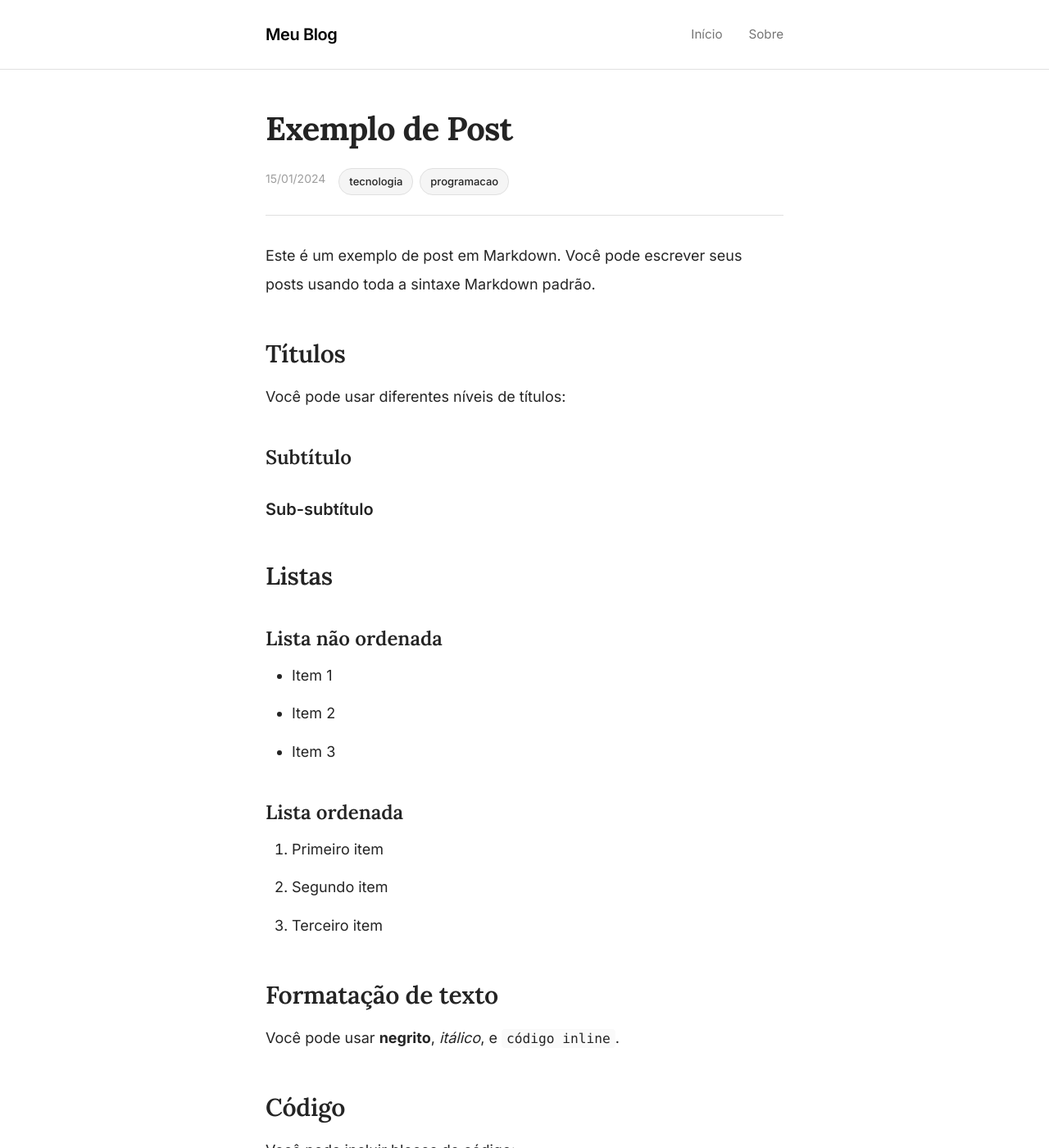
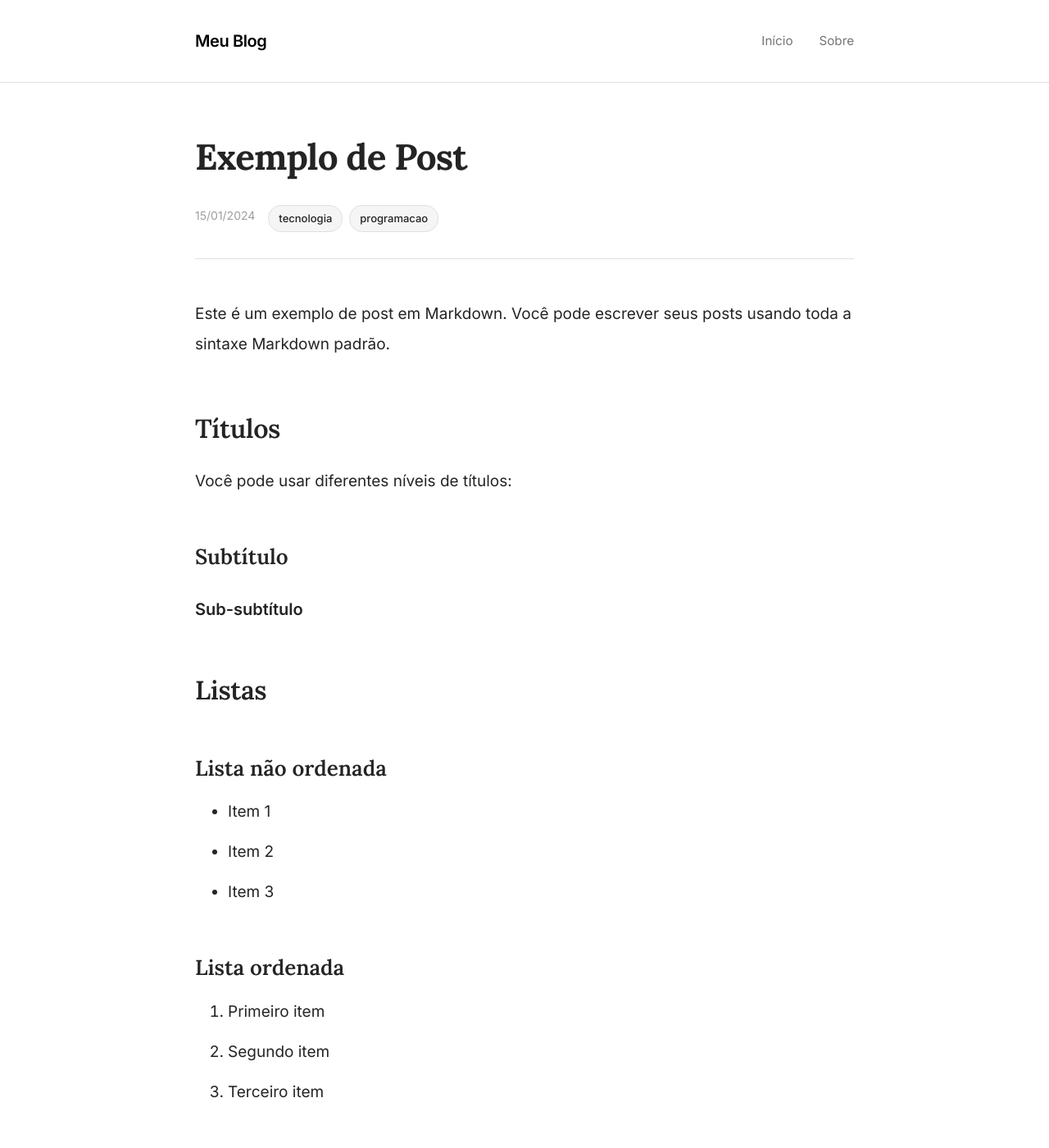
Before and after one commit to kleytonmr/kleyton-dev-Blogs-LIKE, a Jekyll site: the page built from _posts/2024-01-15-exemplo-post.md, in a window 1280 px wide and 1400 px high. Shown: the whole window at 82% size. Built offline with Jekyll 4.4.1, drawn with Linux system fonts in a browser that asks for light colours.

Commit message:
teste new post

```diff
--- a/assets/css/main.css
+++ b/assets/css/main.css
@@ -36,17 +36,17 @@ body {
 }
 
 .wrapper {
-    max-width: 680px;
+    max-width: 900px;
     margin: 0 auto;
-    padding: 0 24px;
+    padding: 0 48px;
 }
 
 /* Header */
 .site-header {
     background-color: var(--bg-primary);
     border-bottom: 1px solid var(--border-color);
-    padding: 24px 0;
-    margin-bottom: 48px;
+    padding: 32px 0;
+    margin-bottom: 64px;
     position: sticky;
     top: 0;
     z-index: 100;
@@ -110,25 +110,25 @@ body {
 /* Main Content */
 .page-content {
     min-height: calc(100vh - 200px);
-    padding-bottom: 64px;
+    padding-bottom: 96px;
 }
 
 /* Posts */
 .post {
-    margin-bottom: 64px;
+    margin-bottom: 80px;
 }
 
 .post-header {
-    margin-bottom: 32px;
-    padding-bottom: 24px;
+    margin-bottom: 48px;
+    padding-bottom: 32px;
     border-bottom: 1px solid var(--border-color);
 }
 
 .post-title {
     font-family: 'Lora', Georgia, serif;
-    font-size: 2.5rem;
+    font-size: 2.75rem;
     font-weight: 700;
-    margin-bottom: 16px;
+    margin-bottom: 24px;
     color: var(--text-primary);
     line-height: 1.2;
     letter-spacing: -0.02em;
@@ -145,18 +145,18 @@ body {
 }
 
 .post-content {
-    font-size: 1.125rem;
-    line-height: 1.9;
+    font-size: 1.1875rem;
+    line-height: 1.95;
     color: var(--text-primary);
     max-width: 100%;
 }
 
 .post-content h2 {
     font-family: 'Lora', Georgia, serif;
-    margin-top: 48px;
-    margin-bottom: 16px;
+    margin-top: 64px;
+    margin-bottom: 24px;
     color: var(--text-primary);
-    font-size: 1.875rem;
+    font-size: 2rem;
     font-weight: 600;
     line-height: 1.3;
     letter-spacing: -0.01em;
@@ -164,10 +164,10 @@ body {
 
 .post-content h3 {
     font-family: 'Lora', Georgia, serif;
-    margin-top: 40px;
-    margin-bottom: 12px;
+    margin-top: 56px;
+    margin-bottom: 16px;
     color: var(--text-primary);
-    font-size: 1.5rem;
+    font-size: 1.625rem;
     font-weight: 600;
     line-height: 1.4;
 }
@@ -183,14 +183,14 @@ body {
 }
 
 .post-content p {
-    margin-bottom: 24px;
+    margin-bottom: 32px;
     color: var(--text-primary);
 }
 
 .post-content ul,
 .post-content ol {
-    margin-bottom: 24px;
-    padding-left: 32px;
+    margin-bottom: 32px;
+    padding-left: 40px;
 }
 
 .post-content li {
@@ -224,11 +224,11 @@ body {
 
 .post-content blockquote {
     border-left: 3px solid var(--border-color);
-    padding-left: 24px;
-    margin: 32px 0;
+    padding-left: 32px;
+    margin: 48px 0;
     color: var(--text-secondary);
     font-style: italic;
-    font-size: 1.125rem;
+    font-size: 1.1875rem;
 }
 
 .post-content table {
@@ -254,7 +254,7 @@ body {
     max-width: 100%;
     height: auto;
     border-radius: 8px;
-    margin: 32px 0;
+    margin: 48px 0;
     box-shadow: 0 2px 8px var(--shadow);
 }
 
@@ -306,10 +306,10 @@ body {
 .post-navigation {
     display: flex;
     justify-content: space-between;
-    margin-top: 64px;
-    padding-top: 32px;
+    margin-top: 80px;
+    padding-top: 48px;
     border-top: 1px solid var(--border-color);
-    gap: 24px;
+    gap: 32px;
 }
 
 .post-navigation a {
@@ -340,9 +340,9 @@ body {
 
 .page-heading {
     font-family: 'Lora', Georgia, serif;
-    font-size: 3rem;
+    font-size: 3.25rem;
     font-weight: 700;
-    margin-bottom: 48px;
+    margin-bottom: 64px;
     color: var(--text-primary);
     line-height: 1.2;
     letter-spacing: -0.03em;
@@ -392,7 +392,7 @@ body {
     font-weight: 600;
     text-transform: uppercase;
     letter-spacing: 0.05em;
-    margin: 64px 0 32px;
+    margin: 80px 0 48px;
     color: var(--text-light);
 }
 
@@ -401,8 +401,8 @@ body {
 }
 
 .post-list li {
-    margin-bottom: 48px;
-    padding-bottom: 48px;
+    margin-bottom: 64px;
+    padding-bottom: 64px;
     border-bottom: 1px solid var(--border-color);
     transition: transform 0.2s ease;
 }
@@ -421,13 +421,13 @@ body {
     font-family: 'Lora', Georgia, serif;
     color: var(--text-primary);
     text-decoration: none;
-    font-size: 1.75rem;
+    font-size: 2rem;
     font-weight: 700;
     transition: opacity 0.2s ease;
     line-height: 1.3;
     letter-spacing: -0.02em;
     display: block;
-    margin-bottom: 12px;
+    margin-bottom: 16px;
 }
 
 .post-link:hover {
@@ -436,14 +436,14 @@ body {
 
 .post-excerpt {
     color: var(--text-secondary);
-    margin-top: 12px;
-    font-size: 1rem;
-    line-height: 1.7;
+    margin-top: 16px;
+    font-size: 1.0625rem;
+    line-height: 1.8;
 }
 
 .rss-subscribe {
-    margin-top: 64px;
-    padding-top: 32px;
+    margin-top: 80px;
+    padding-top: 48px;
     border-top: 1px solid var(--border-color);
     text-align: center;
     color: var(--text-light);
@@ -464,8 +464,8 @@ body {
 /* Footer */
 .site-footer {
     background-color: var(--bg-primary);
-    padding: 48px 0;
-    margin-top: 64px;
+    padding: 64px 0;
+    margin-top: 96px;
     border-top: 1px solid var(--border-color);
     text-align: center;
     color: var(--text-light);
@@ -562,9 +562,16 @@ body {
 }
 
 /* Responsive */
+@media (max-width: 1024px) {
+    .wrapper {
+        max-width: 100%;
+        padding: 0 40px;
+    }
+}
+
 @media (max-width: 768px) {
     .wrapper {
-        padding: 0 20px;
+        padding: 0 24px;
     }
 
     .site-header {
@@ -619,8 +626,8 @@ body {
     }
 
     .post-list li {
-        margin-bottom: 40px;
-        padding-bottom: 40px;
+        margin-bottom: 48px;
+        padding-bottom: 48px;
     }
 
     .post-link {
```
Also changed, not shown: _posts/2025-12-22-título-de-teste.md (added, +10 -0 lines), 1 other file.
